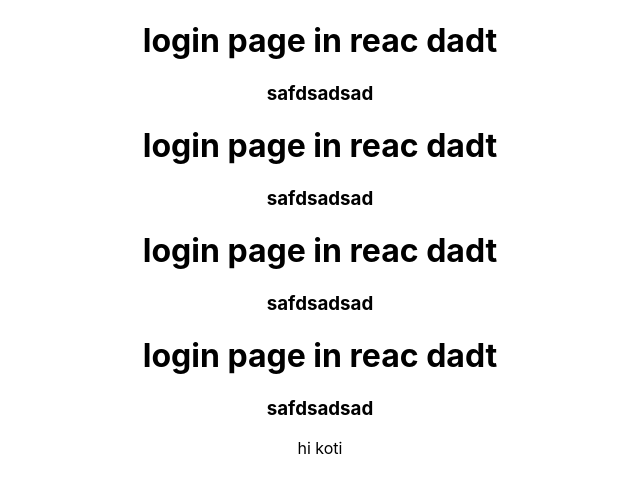
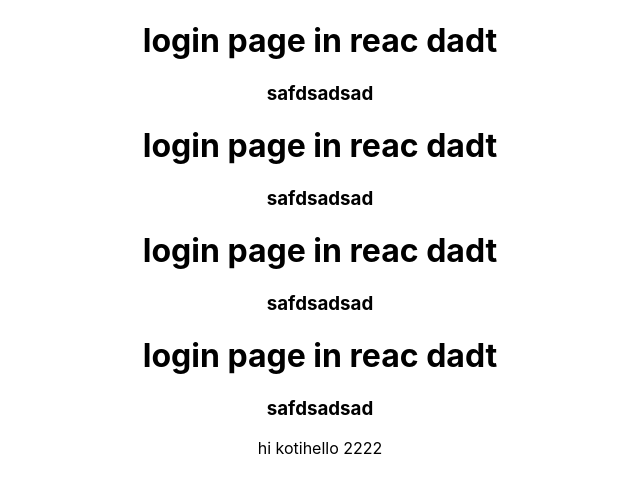
Before and after one commit to AnuguSaiTeja8/reactappcloning, a React (Create React App) app: page / in a window 1280 px wide. Shown: the top 492 px of the page, without its empty margins (320-960 px from the left). Built offline with nearby package versions, Linux system fonts and the light colour scheme.

Commit message:
5 commit

```diff
--- a/src/components/Login.js
+++ b/src/components/Login.js
@@ -16,6 +16,7 @@ export default function Login() {
             <h3>safdsadsad</h3>
 
             <span>hi koti</span>
+            <span>hello 2222</span>
 
         </div>
     )
```
